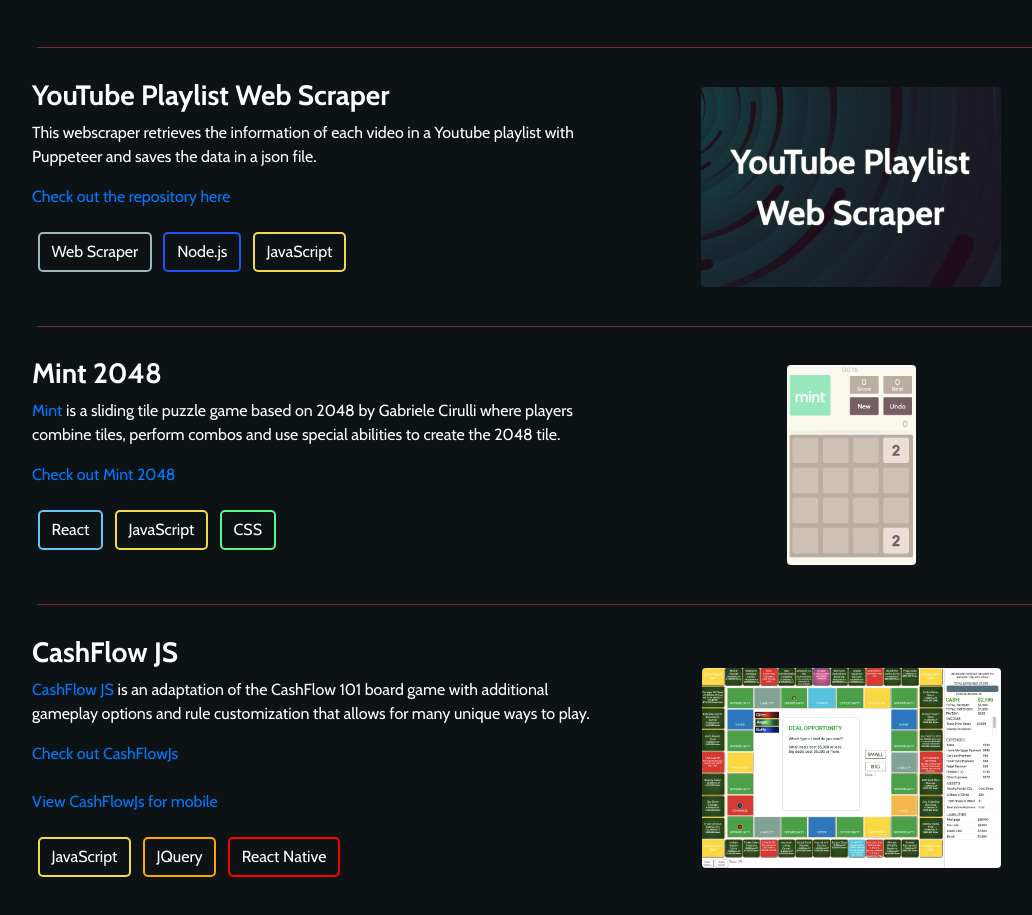
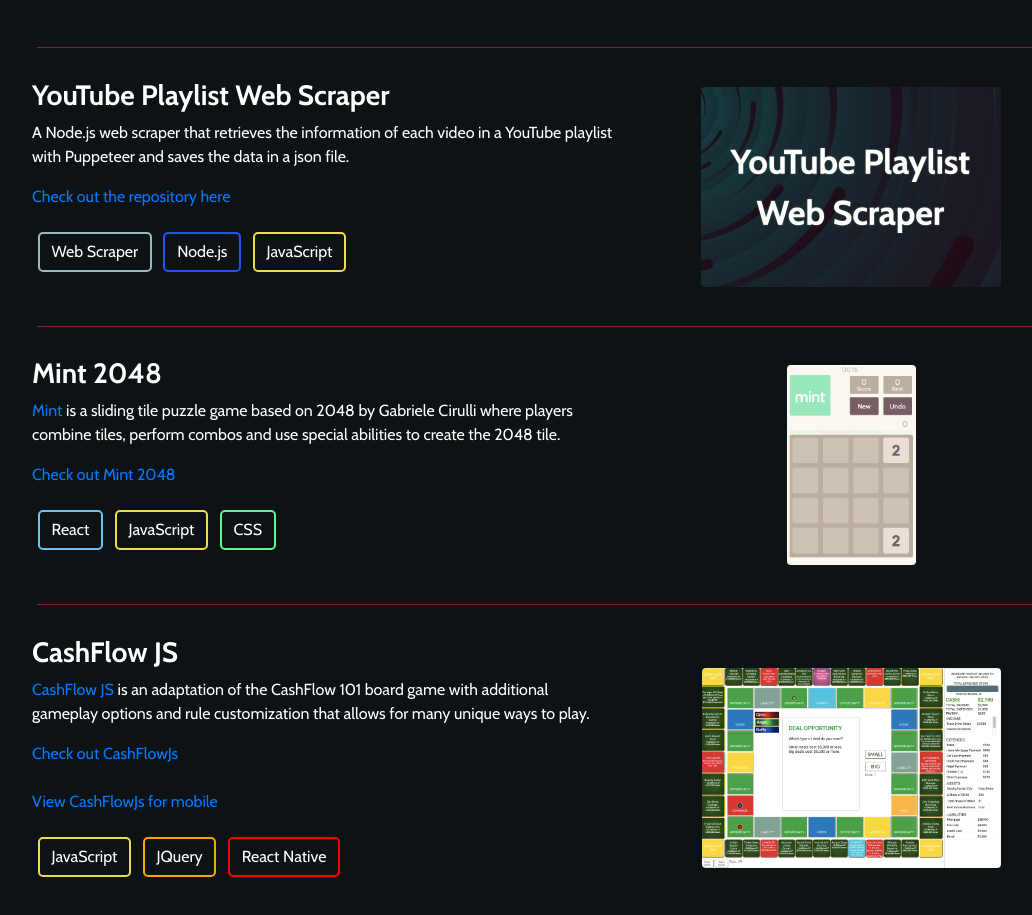
Before and after one commit to Sleighs/Portfolio, a React (Create React App) app: page / in a window 1280 px wide. Shown: the part 1780-2695 px from the top of the page, without its empty margins (96-1128 px from the left). Built offline with nearby package versions, Linux system fonts and the light colour scheme; no server answers; what google-maps-react would draw is missing.

Commit message:
Update index.js

```diff
--- a/src/Components/Projects/index.js
+++ b/src/Components/Projects/index.js
@@ -113,7 +113,7 @@
             >
                 <div className="col-md-7 project-description">
                     <h3  className="projects-row-title"><strong>YouTube Playlist Web Scraper</strong></h3>
-                    <p>This webscraper retrieves the information of each video in a Youtube playlist with Puppeteer and saves the data in a json file. </p>
+                    <p>A Node.js web scraper that retrieves the information of each video in a YouTube playlist with Puppeteer and saves the data in a json file. </p>
                     <p>
                         <a target="_blank" href="https://github.com/Sleighs/youtube-playlist-web-scraper/" rel="noreferrer">Check out the repository here</a>
                     </p>
```
